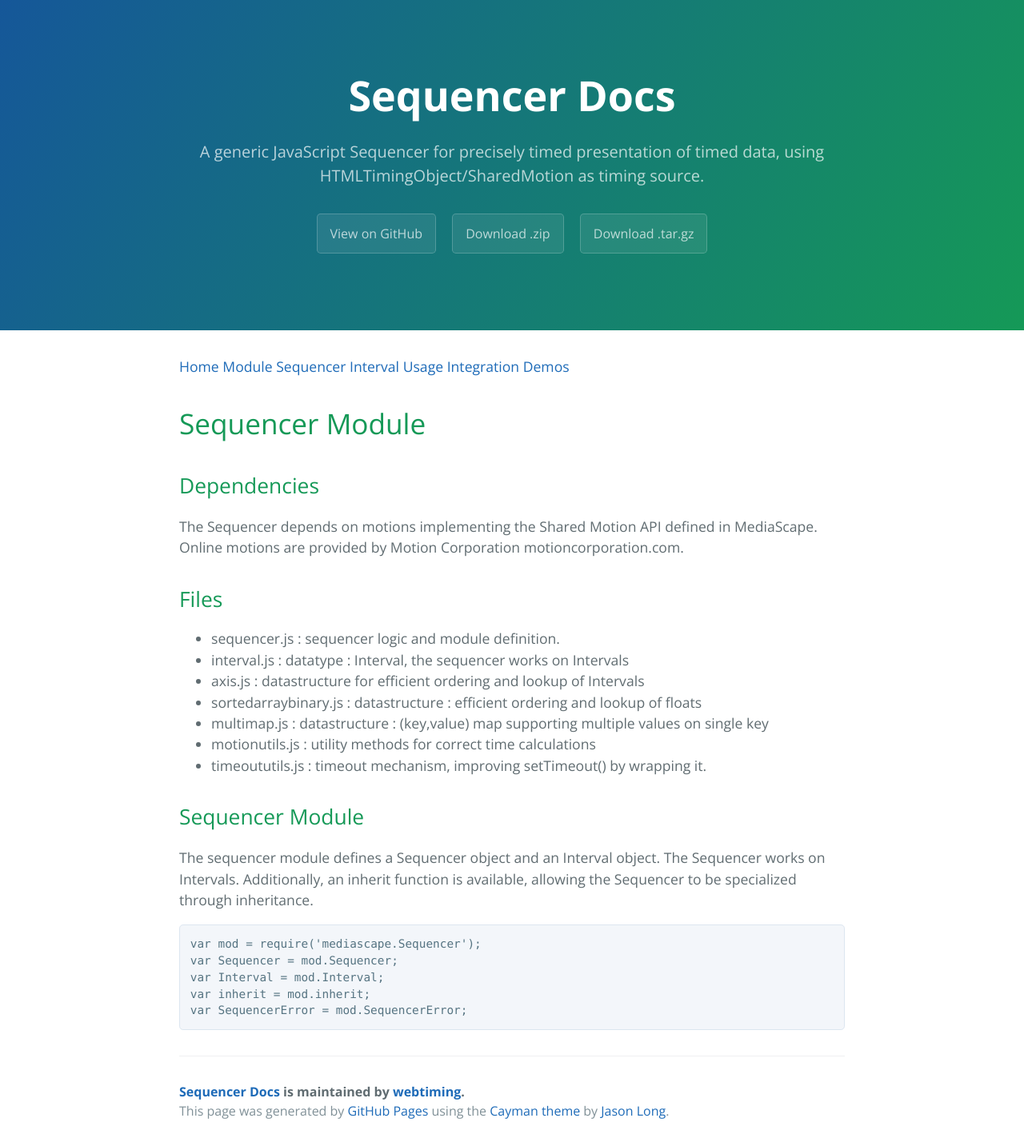
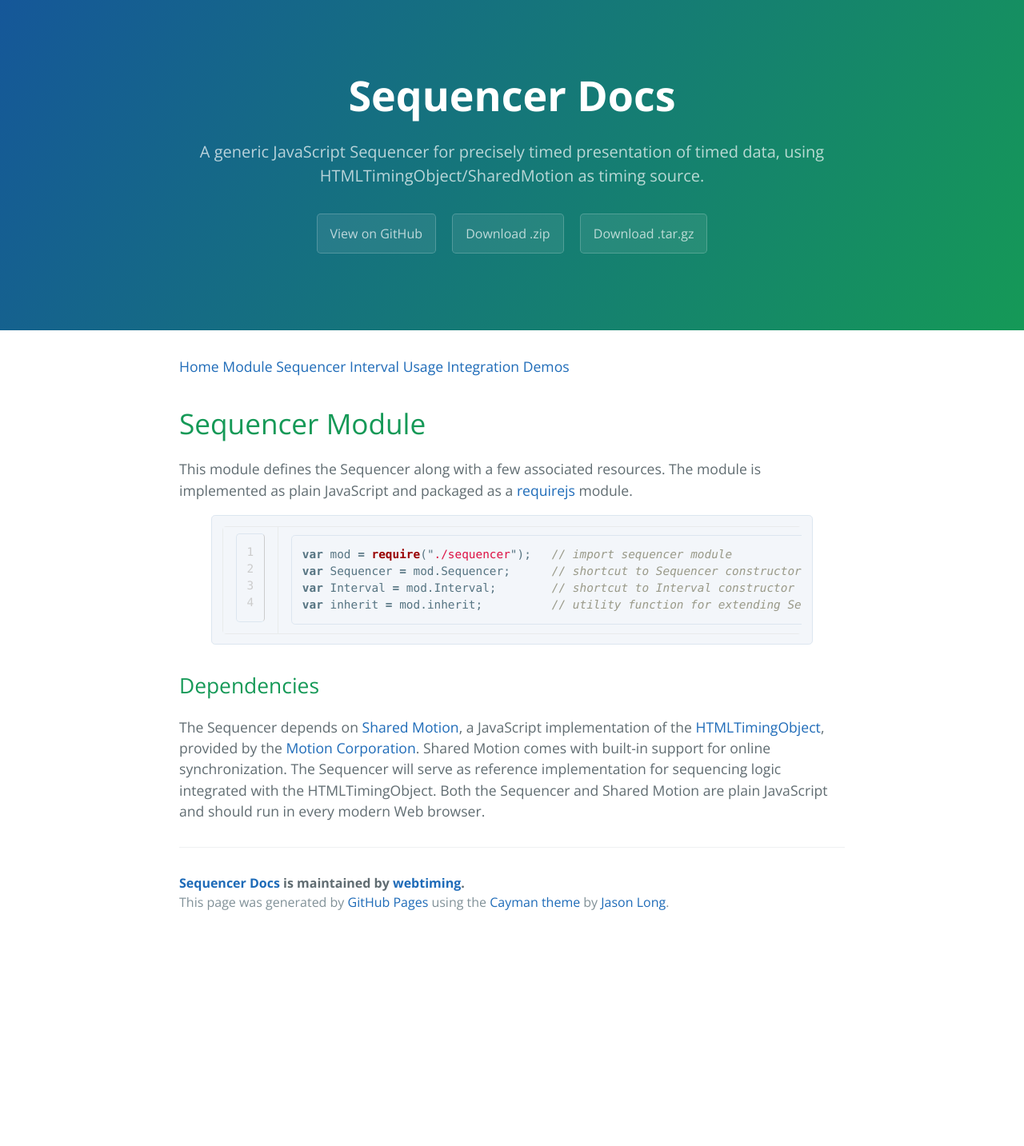
Before and after one commit to webtiming/sequencer, a Jekyll site: the page built from module.md, in a window 1280 px wide. Shown: the whole page at 80% size. Built offline with Jekyll 4.4.1, drawn with Linux system fonts in a browser that asks for light colours; Markdown is read by kramdown in place of the engine named in the settings; after the commit the page ends 1172 px from its top, so only the background shows below that.

Commit message:
Got syntax highlighting to work

````diff
--- a/_config.yml
+++ b/_config.yml
@@ -1,7 +1,13 @@
 name: Sequencer Docs
 markdown: redcarpet
 highlighter: pygments
-safe: true
-lsi: false
+#safe: true
+#lsi: false
 baseurl: /sequencer
+
 #source: /sequencer
+
+
+syntax-highlighting:
+  enabled : true
+  css: css/syntax.css
--- a/_includes/head.html
+++ b/_includes/head.html
@@ -4,3 +4,4 @@
 <link href='https://fonts.googleapis.com/css?family=Open+Sans:400,700' rel='stylesheet' type='text/css'>
 <link rel="stylesheet" type="text/css" href="stylesheets/stylesheet.css" media="screen">
 <link rel="stylesheet" type="text/css" href="stylesheets/github-light.css" media="screen">
+<link href="css/syntax.css" rel="stylesheet" type='text/css'>
--- a/_includes/nav.html
+++ b/_includes/nav.html
@@ -4,8 +4,7 @@
     	<a {% if p.url == page.url %}class="active"{% endif %} href="{{ site.baseurl }}{{ p.url }}">{{ p.title }}</a>
     {% endfor %}
     -->
-  	<a href="http://webtiming.github.io/sequencer/">Home</a>
-
+  	<a href="index.html">Home</a>
 	<a href="module.html">Module</a>
 	<a href="sequencer.html">Sequencer</a>
 	<a href="interval.html">Interval</a>
--- /dev/null
+++ b/css/syntax.css
@@ -0,0 +1,69 @@
+.highlight  { background: #ffffff; }
+.highlight .c { color: #999988; font-style: italic } /* Comment */
+.highlight .err { color: #a61717; background-color: #e3d2d2 } /* Error */
+.highlight .k { font-weight: bold } /* Keyword */
+.highlight .o { font-weight: bold } /* Operator */
+.highlight .cm { color: #999988; font-style: italic } /* Comment.Multiline */
+.highlight .cp { color: #999999; font-weight: bold } /* Comment.Preproc */
+.highlight .c1 { color: #999988; font-style: italic } /* Comment.Single */
+.highlight .cs { color: #999999; font-weight: bold; font-style: italic } /* Comment.Special */
+.highlight .gd { color: #000000; background-color: #ffdddd } /* Generic.Deleted */
+.highlight .gd .x { color: #000000; background-color: #ffaaaa } /* Generic.Deleted.Specific */
+.highlight .ge { font-style: italic } /* Generic.Emph */
+.highlight .gr { color: #aa0000 } /* Generic.Error */
+.highlight .gh { color: #999999 } /* Generic.Heading */
+.highlight .gi { color: #000000; background-color: #ddffdd } /* Generic.Inserted */
+.highlight .gi .x { color: #000000; background-color: #aaffaa } /* Generic.Inserted.Specific */
+.highlight .go { color: #888888 } /* Generic.Output */
+.highlight .gp { color: #555555 } /* Generic.Prompt */
+.highlight .gs { font-weight: bold } /* Generic.Strong */
+.highlight .gu { color: #aaaaaa } /* Generic.Subheading */
+.highlight .gt { color: #aa0000 } /* Generic.Traceback */
+.highlight .kc { font-weight: bold } /* Keyword.Constant */
+.highlight .kd { font-weight: bold } /* Keyword.Declaration */
+.highlight .kp { font-weight: bold } /* Keyword.Pseudo */
+.highlight .kr { font-weight: bold } /* Keyword.Reserved */
+.highlight .kt { color: #445588; font-weight: bold } /* Keyword.Type */
+.highlight .m { color: #009999 } /* Literal.Number */
+.highlight .s { color: #d14 } /* Literal.String */
+.highlight .na { color: #008080 } /* Name.Attribute */
+.highlight .nb { color: #0086B3 } /* Name.Builtin */
+.highlight .nc { color: #445588; font-weight: bold } /* Name.Class */
+.highlight .no { color: #008080 } /* Name.Constant */
+.highlight .ni { color: #800080 } /* Name.Entity */
+.highlight .ne { color: #990000; font-weight: bold } /* Name.Exception */
+.highlight .nf { color: #990000; font-weight: bold } /* Name.Function */
+.highlight .nn { color: #555555 } /* Name.Namespace */
+.highlight .nt { color: #000080 } /* Name.Tag */
+.highlight .nv { color: #008080 } /* Name.Variable */
+.highlight .ow { font-weight: bold } /* Operator.Word */
+.highlight .w { color: #bbbbbb } /* Text.Whitespace */
+.highlight .mf { color: #009999 } /* Literal.Number.Float */
+.highlight .mh { color: #009999 } /* Literal.Number.Hex */
+.highlight .mi { color: #009999 } /* Literal.Number.Integer */
+.highlight .mo { color: #009999 } /* Literal.Number.Oct */
+.highlight .sb { color: #d14 } /* Literal.String.Backtick */
+.highlight .sc { color: #d14 } /* Literal.String.Char */
+.highlight .sd { color: #d14 } /* Literal.String.Doc */
+.highlight .s2 { color: #d14 } /* Literal.String.Double */
+.highlight .se { color: #d14 } /* Literal.String.Escape */
+.highlight .sh { color: #d14 } /* Literal.String.Heredoc */
+.highlight .si { color: #d14 } /* Literal.String.Interpol */
+.highlight .sx { color: #d14 } /* Literal.String.Other */
+.highlight .sr { color: #009926 } /* Literal.String.Regex */
+.highlight .s1 { color: #d14 } /* Literal.String.Single */
+.highlight .ss { color: #990073 } /* Literal.String.Symbol */
+.highlight .bp { color: #999999 } /* Name.Builtin.Pseudo */
+.highlight .vc { color: #008080 } /* Name.Variable.Class */
+.highlight .vg { color: #008080 } /* Name.Variable.Global */
+.highlight .vi { color: #008080 } /* Name.Variable.Instance */
+.highlight .il { color: #009999 } /* Literal.Number.Integer.Long */
+
+/* Make line numbers unselectable: excludes line numbers from copy-paste user ops */
+.highlight .lineno {-webkit-user-select: none;-moz-user-select: none; -o-user-select: none;}
+.lineno::-moz-selection {background-color: transparent;} /* Mozilla specific */
+.lineno::selection {background-color: transparent;} /* Other major browsers */
+
+ /* Add to css/syntax.css */
+.highlight .lineno { color: #ccc; display:inline-block; padding: 0 5px; border-right:1px solid #ccc; }
+.highlight pre code { display: block; white-space: pre; overflow-x: auto; word-wrap: normal; }
--- a/module.md
+++ b/module.md
@@ -3,25 +3,16 @@
 title: Sequencer Module
 ---
 
+This module defines the Sequencer along with a few associated resources. The module is implemented as plain JavaScript and packaged as a [requirejs](http://requirejs.org/) module.
+
+
+{% highlight javascript linenos %}
+var mod = require("./sequencer");   // import sequencer module
+var Sequencer = mod.Sequencer;      // shortcut to Sequencer constructor
+var Interval = mod.Interval;        // shortcut to Interval constructor
+var inherit = mod.inherit;          // utility function for extending Sequencer
+{% endhighlight %}
+
+
 ## Dependencies
-The Sequencer depends on motions implementing the Shared Motion API defined in MediaScape. Online motions are provided by Motion Corporation motioncorporation.com.
-
-## Files
-- sequencer.js : sequencer logic and module definition.
-- interval.js : datatype : Interval, the sequencer works on Intervals
-- axis.js : datastructure for efficient ordering and lookup of Intervals
-- sortedarraybinary.js : datastructure : efficient ordering and lookup of floats
-- multimap.js : datastructure : (key,value) map supporting multiple values on single key
-- motionutils.js : utility methods for correct time calculations
-- timeoututils.js : timeout mechanism, improving setTimeout() by wrapping it.
-
-## Sequencer Module
-The sequencer module defines a Sequencer object and an Interval object. The Sequencer works on Intervals. Additionally, an inherit function is available, allowing the Sequencer to be specialized through inheritance.
-
-```js
-var mod = require('mediascape.Sequencer');
-var Sequencer = mod.Sequencer;
-var Interval = mod.Interval;
-var inherit = mod.inherit;
-var SequencerError = mod.SequencerError;
-```
+The Sequencer depends on [Shared Motion](http://motioncorporation.com), a JavaScript implementation of the [HTMLTimingObject](http://webtiming.github.io/timingobject), provided by the [Motion Corporation](http://motioncorporation.com). Shared Motion comes with built-in support for online synchronization. The Sequencer will serve as reference implementation for sequencing logic integrated with the HTMLTimingObject. Both the Sequencer and Shared Motion are plain JavaScript and should run in every modern Web browser.
````
Also changed, not shown: sequencer.md (+3 -0 lines).
